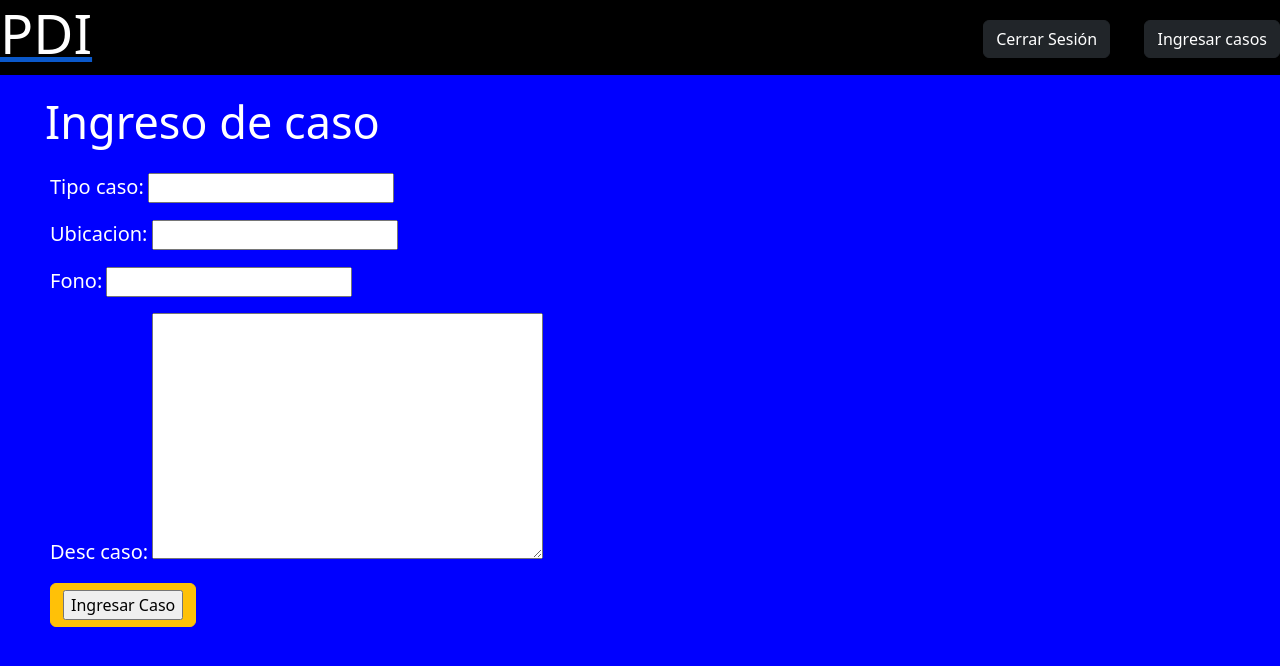
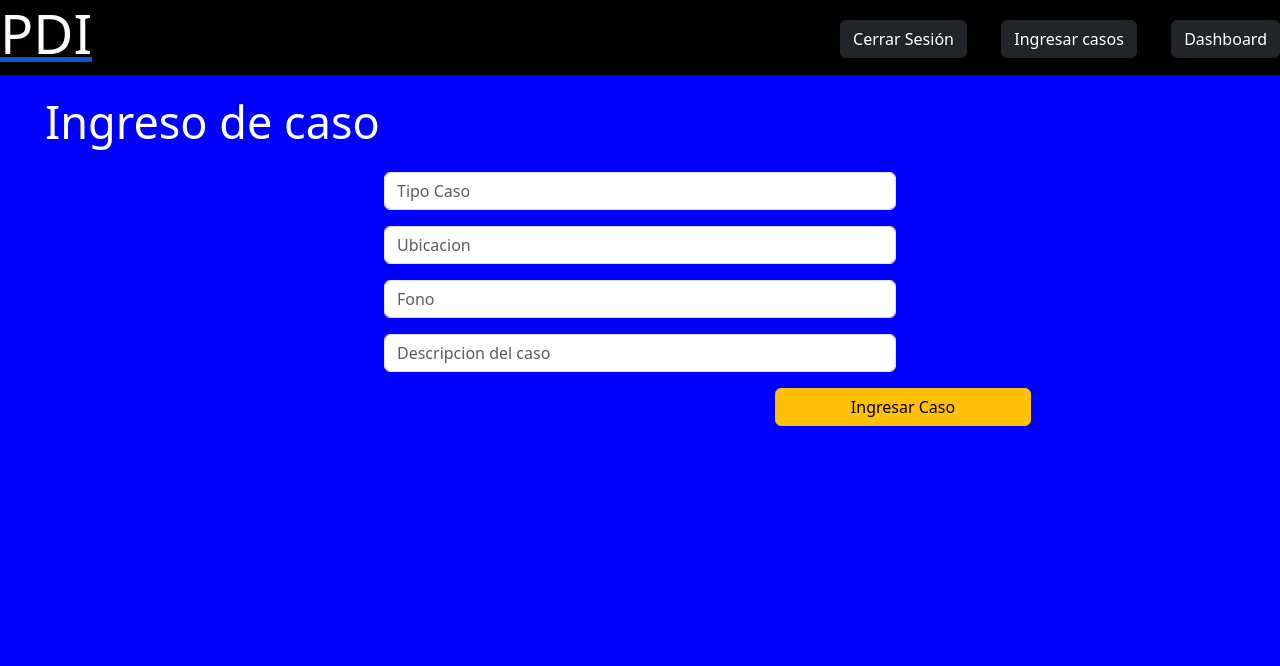
Before and after one commit to privateNelli/pdi, a Django app: page /casos in a window 1280 px wide. Shown: the top 666 px of the page. Run offline with Django 5.2, Linux system fonts and the light colour scheme; a user stored in the database is signed in.

Commit message:
dashboard added

```diff
--- a/arq_pdi/static/css/style.css
+++ b/arq_pdi/static/css/style.css
@@ -14,9 +14,23 @@ body{
     margin-right: 20px;
 }
 
-/* .right{
-    margin-right: 1px;
+.casoform{
+    width: 40%;
+    margin: auto;
+}
+
+.btncaso{
+    width: 20%;
+    margin-left: 775px;
+}
+
+/* .grupocaso{
+
 } */
+
+tbody{
+    margin-left: 100px;
+}
 
 .head h2{
     color: white;
@@ -162,9 +176,7 @@ form button{
     margin-left: 50px;
     text-align: left;
 }
-.btncase{
-    margin-left: 50px;
-}
+
 
 p input{
     width: 20%;
--- a/arq_pdi/templates/base.html
+++ b/arq_pdi/templates/base.html
@@ -16,6 +16,7 @@
         <h2>
             <a href="{% url "signout" %}"><button class="btn btn-dark">Cerrar Sesión</button></a>
             <a href="{% url "casos" %}"><button class="btn btn-dark">Ingresar casos</button></a>
+            <a href="{% url "dash" %}"><button class="btn btn-dark">Dashboard</button></a>
         </h2>
         {% else %}
         <h2>
--- a/arq_pdi/templates/ing_caso.html
+++ b/arq_pdi/templates/ing_caso.html
@@ -4,23 +4,28 @@
 <h1 class="h1cso">Ingreso de caso</h1>
 
 <div class="caso">
-    <form action="" method="post">
-        {% csrf_token %}
-        {{ form.as_p }}
-        <!-- <h4 class="h4cso">Tipo caso</h4>
-        <input class="form-control inpt" type="text" placeholder="Categoria caso" aria-label="default input example">
-        <br>
-        <h4 class="h4cso">Ubicación</h4>
-        <input class="form-control inpt" type="text" placeholder="" aria-label="default input example">
-        <br>
-        <h4 class="h4cso">Fono entrante</h4>
-        <input class="form-control inpt" type="text" placeholder="123456789" aria-label="default input example">
-        <br>
-        <h4 class="h4cso">Descripcion del caso</h4>
-        <textarea class="form-control inptlg" type="text" placeholder="" aria-label="default input example"></textarea>
-        <br> -->
+    <form action="/regcaso" method="POST">{% csrf_token %}
+        <div class="form-group mb-3 ">
+            <input type="text" id="tipocaso" name="tipocaso" class="form-control casoform" placeholder="Tipo Caso" minlength="1" maxlength="100" required>
+        </div>
+
+        <div class="form-group mb-3">
+            <input type="text" id="ubi" name="ubi" class="form-control casoform" placeholder="Ubicacion" maxlength="50" required>
+        </div>
+
+        <div class="form-group mb-3">
+            <input type="number" id="fono" name="fono" class="form-control casoform" placeholder="Fono" min="111111111" max="999999999" required>
+        </div>
+
+        <div class="form-group mb-3">
+            <input type="text" id="desc_caso" name="desc_caso" class="form-control casoform" placeholder="Descripcion del caso" min="1" max="1000" required>
+        </div>
+
+        <div class="form-group">
+            <button type="submit" class="btn btn-warning btncaso">Ingresar Caso</button>
+        </div>
     </form>
-    <button class="btn btn-warning btncase"><input type="submit" value="Ingresar Caso"/></button>
+
 
 </div>
 {% endblock content %}
--- a/arq_pdi/urls.py
+++ b/arq_pdi/urls.py
@@ -6,5 +6,7 @@ urlpatterns = [
     path('login', views.login, name='login'),
     path('signup', views.signup, name='signup'),
     path('signout', views.signout, name='signout'),
-    path('casos', views.caso, name='casos')
+    path('casos', views.caso, name='casos'),
+    path('regcaso', views.regcaso),
+    path('dash', views.dash, name='dash')
 ]
--- a/arq_pdi/views.py
+++ b/arq_pdi/views.py
@@ -70,3 +70,18 @@ def caso(request):
         # GET request, present an empty form
         form = CasoForm()
     return render(request, 'ing_caso.html', {"form": form})
+
+
+def regcaso(request):
+    tipo_caso = request.POST['tipocaso']
+    ubicacion = request.POST['ubi']
+    fono = request.POST['fono']
+    desc_caso = request.POST['desc_caso']
+
+    caso = Caso.objects.create(tipo_caso=tipo_caso, ubicacion=ubicacion, fono=fono, desc_caso=desc_caso)
+    return redirect('home')
+
+
+def dash(request):
+    casos = Caso.objects.all()
+    return render(request, "dashboard.html", {"caso": casos})
--- a/pdi/settings.py
+++ b/pdi/settings.py
@@ -38,7 +38,7 @@ INSTALLED_APPS = [
     'django.contrib.messages',
     'django.contrib.staticfiles',
     'arq_pdi',
-    'bootstrap5',
+
 ]
 
 MIDDLEWARE = [
```
Also changed, not shown: arq_pdi/templates/dashboard.html (+34 -0 lines), arq_pdi/migrations/0001_initial.py (added), db.sqlite3.
